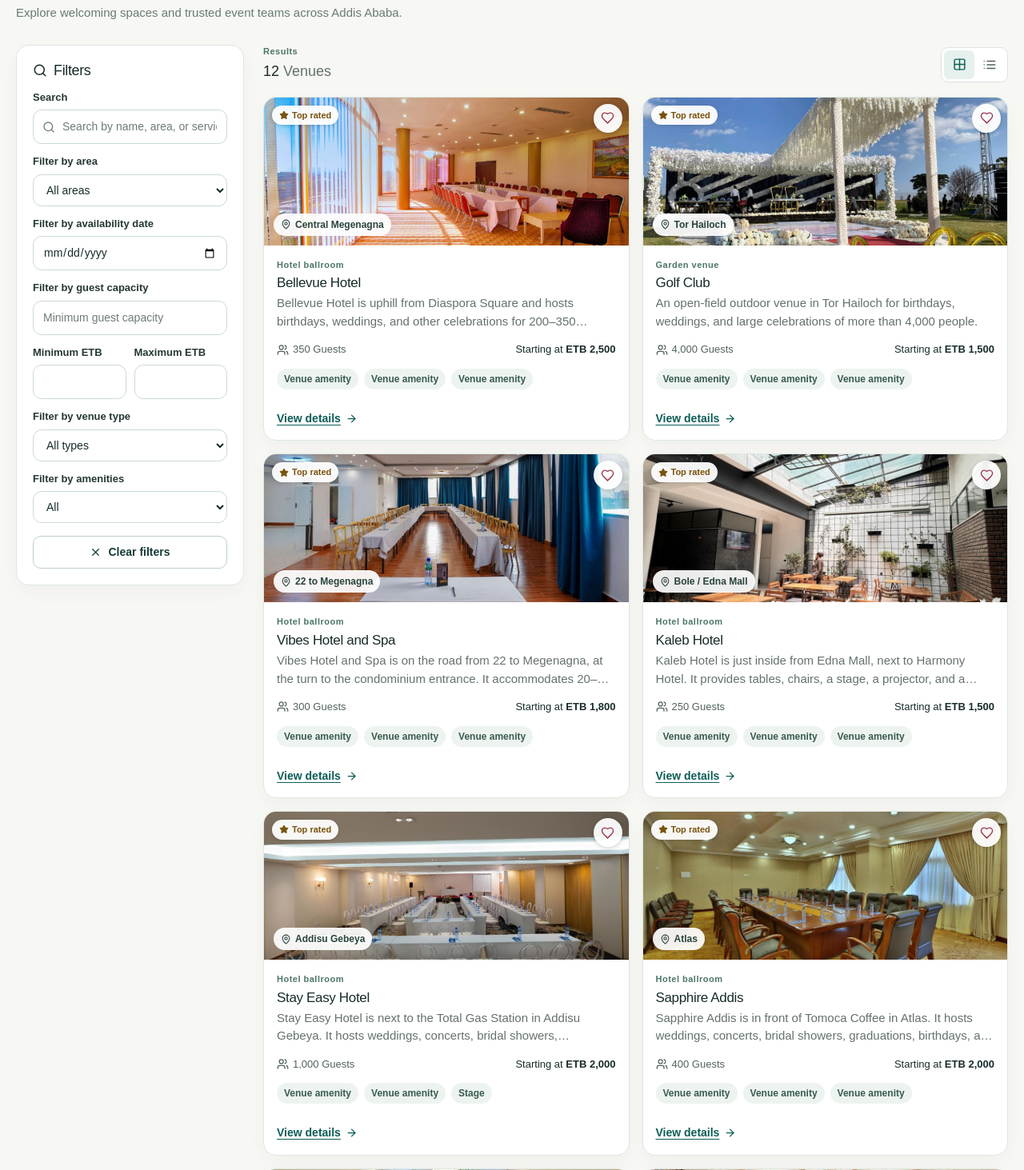
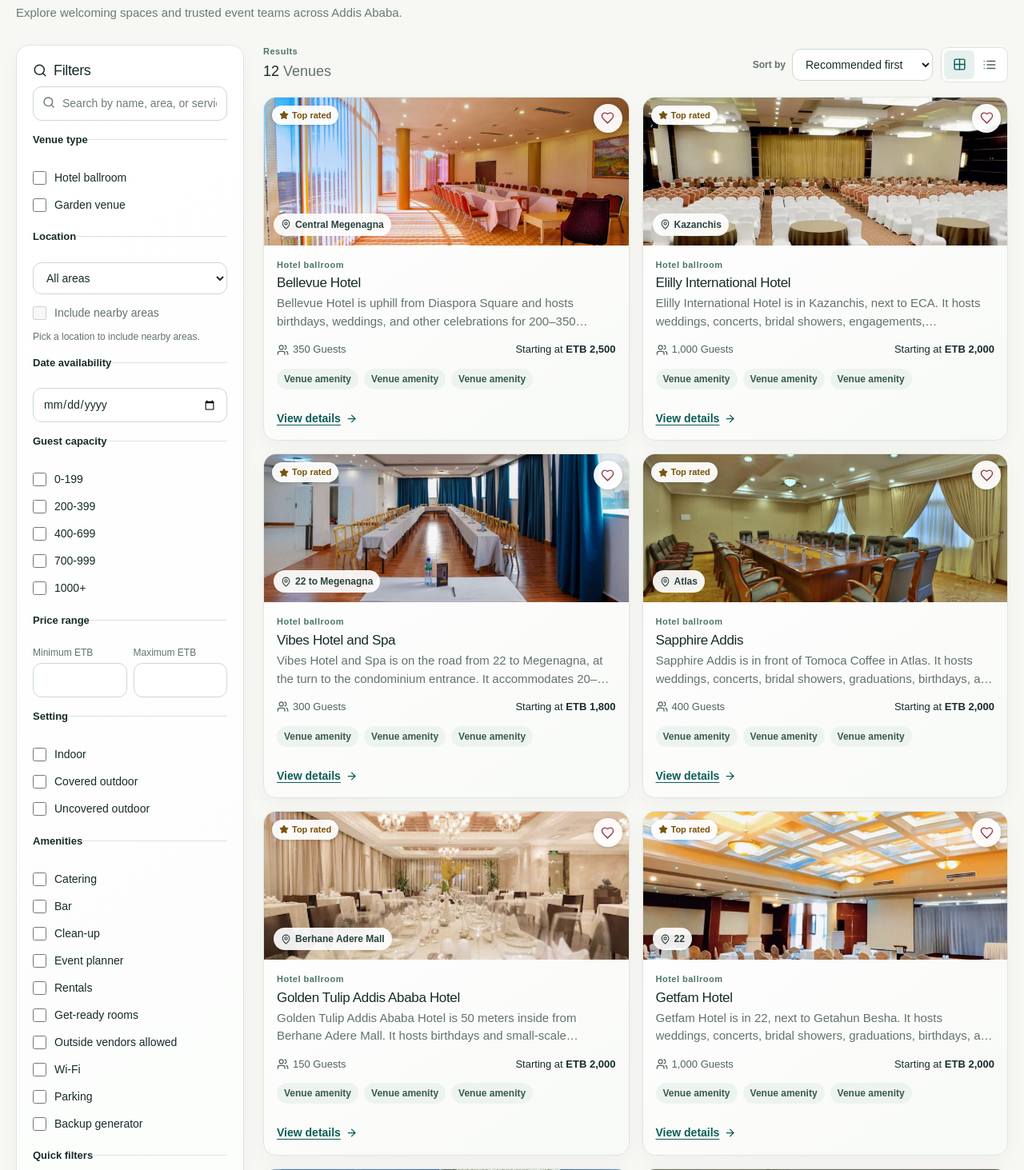
Before and after one commit to 4-kilo-dev/ssh, a Next.js app: page /venues in a window 1280 px wide. Shown: the part 207-1670 px from the top of the page at 80% size. Built offline with nearby package versions, Linux system fonts and the light colour scheme.

Commit message:
adding some of the filtering

```diff
--- a/app/globals.css
+++ b/app/globals.css
@@ -840,3 +840,19 @@ body { font-size: 15px; line-height: 1.5; }
   .site-wide-refresh .my-event-feature{grid-template-columns:1fr;padding:16px;gap:18px}
   .site-wide-refresh .my-event-feature img{height:185px;order:-1}
 }
+
+/* Card color accents — quiet enough for content, distinct enough to create hierarchy. */
+.site-wide-refresh .card{background:linear-gradient(145deg,#fff 0%,#fbfdfb 100%)}
+.site-wide-refresh .stat-card{border-top:3px solid #9bc8ba;background:linear-gradient(145deg,#f4faf6 0%,#fff 72%)}
+.site-wide-refresh .quick-link,.site-wide-refresh .link-card{background:linear-gradient(145deg,#f4faf6 0%,#fff 80%)}
+.site-wide-refresh .vendor-market-card{background:linear-gradient(145deg,#fff 0%,#f7fbf8 100%)}
+.site-wide-refresh .venue-card{background:linear-gradient(145deg,#fff 0%,#f8faf7 100%)}
+.site-wide-refresh .featured-card{background:linear-gradient(145deg,#fff 0%,#fbf7ed 100%)}
+.site-wide-refresh .agenda-item{background:linear-gradient(145deg,#fff 0%,#f6faf7 100%)}
+.site-wide-refresh .my-event-feature{border-top:4px solid #0d5d56;background:linear-gradient(120deg,#edf7f1 0%,#fff 62%,#fbf3df 100%)}
+.site-wide-refresh .my-event-feature .eyebrow{color:#0d5d56}
+.site-wide-refresh .admin-area .card{background:linear-gradient(145deg,#fff 0%,#f8fbf9 100%)}
+.site-wide-refresh .admin-area .stat-card{background:linear-gradient(145deg,#f0f8f4 0%,#fff 72%)}
+.site-wide-refresh .admin-area .admin-dashboard-columns>.card{border-top:3px solid #9bc8ba}
+.site-wide-refresh .vendor-area .card{background:linear-gradient(145deg,#fff 0%,#f8fbf9 100%)}
+.site-wide-refresh .vendor-area .dashboard-hero{border-top:4px solid #9a6410}
--- a/components/CoreFlow.tsx
+++ b/components/CoreFlow.tsx
@@ -10,8 +10,12 @@ import { formatDate, formatETB, formatMonthYear, formatNumber } from "@/lib/form
 import { t } from "@/lib/i18n";
 import { FormState, ListState, type FormStatus } from "@/components/StatePatterns";
 import { StatusBadge } from "@/components/StatusBadge";
-import { amenityLabel, useVenueFilters, venueTypeLabel } from "@/lib/venues";
+import { amenityLabel, venueTypeLabel } from "@/lib/venues";
+import { useVenueFiltersV2, type SortKey } from "@/lib/venue-filters-v2";
+import { tv2, type V2CopyKey } from "@/lib/venue-filters-v2-copy";
+import { VenueFiltersV2 } from "@/components/venues-v2/VenueFiltersV2";
 import { venueImage } from "@/lib/images";
+import "./venues-v2/venues-v2.css";
 
 export function useDemoLoading() {
   const [loading, setLoading] = useState(true);
@@ -48,27 +52,20 @@ export function VenueBrowser() {
   const { locale, venues, bookings } = useDemo();
   const loading = useDemoLoading();
   const [view, setView] = useState<"grid" | "list">("grid");
-  const { query, setQuery, area, setArea, date, setDate, capacity, setCapacity, minimum, setMinimum, maximum, setMaximum, type, setType, amenity, setAmenity, areas, types, amenities, filtered, hasFilter, clear } = useVenueFilters(venues, bookings);
+  const controller = useVenueFiltersV2(venues, bookings);
+  const { results, activeCount, clear, sort, setSort } = controller;
   return <div className="page-stack">
     <PageHeading title={t("latestVenues", locale)} description={t("homeDescription", locale)} />
     <div className="discovery-layout">
       <aside className="filter-panel card" aria-label={t("ariaFilters", locale)}>
         <h2><Search size={18} aria-hidden="true" />{t("filters", locale)}</h2>
-        <label className="label" htmlFor="venue-search">{t("search", locale)}</label>
-        <div className="search-field"><Search size={16} aria-hidden="true" /><input id="venue-search" className="field" value={query} onChange={(e) => setQuery(e.target.value)} placeholder={t("searchPlaceholder", locale)} /></div>
-        <label className="label" htmlFor="filter-area">{t("filterByArea", locale)}</label>
-        <select id="filter-area" className="field" value={area} onChange={(e) => setArea(e.target.value)}><option value="">{t("allAreas", locale)}</option>{areas.map((value) => <option key={value}>{value}</option>)}</select>
-        <label className="label" htmlFor="filter-date">{t("filterByDate", locale)}</label><input id="filter-date" className="field" type="date" value={date} onChange={(e) => setDate(e.target.value)} />
-        <label className="label" htmlFor="filter-capacity">{t("filterByCapacity", locale)}</label><input id="filter-capacity" className="field" type="number" min="1" value={capacity} onChange={(e) => setCapacity(e.target.value)} placeholder={t("minCapacity", locale)} />
-        <div className="field-pair"><div><label className="label" htmlFor="filter-min">{t("minPrice", locale)}</label><input id="filter-min" className="field" type="number" min="0" value={minimum} onChange={(e) => setMinimum(e.target.value)} /></div><div><label className="label" htmlFor="filter-max">{t("maxPrice", locale)}</label><input id="filter-max" className="field" type="number" min="0" value={maximum} onChange={(e) => setMaximum(e.target.value)} /></div></div>
-        <label className="label" htmlFor="filter-type">{t("filterByType", locale)}</label><select id="filter-type" className="field" value={type} onChange={(e) => setType(e.target.value)}><option value="">{t("allTypes", locale)}</option>{types.map((value) => <option key={value} value={value}>{venueTypeLabel(value, locale)}</option>)}</select>
-        <label className="label" htmlFor="filter-amenity">{t("filterByAmenities", locale)}</label><select id="filter-amenity" className="field" value={amenity} onChange={(e) => setAmenity(e.target.value)}><option value="">{t("all", locale)}</option>{amenities.map((value) => <option key={value} value={value}>{amenityLabel(value, locale)}</option>)}</select>
+        <VenueFiltersV2 locale={locale} controller={controller} idPrefix="venue" showSearch />
         <button className="btn btn-secondary full-width" type="button" onClick={clear}><X size={15} aria-hidden="true" />{t("clearFilters", locale)}</button>
       </aside>
       <section className="results-section" aria-labelledby="venue-results-title">
-        <div className="results-toolbar"><div><p className="eyebrow">{t("results", locale)}</p><h2 id="venue-results-title">{formatNumber(filtered.length, locale)} <span className="muted">{t("venues", locale)}</span></h2></div><div className="view-toggle" role="group" aria-label={t("listView", locale)}><button type="button" aria-pressed={view === "grid"} aria-label={t("gridView", locale)} onClick={() => setView("grid")}><Grid2X2 size={17} aria-hidden="true" /></button><button type="button" aria-pressed={view === "list"} aria-label={t("listView", locale)} onClick={() => setView("list")}><List size={18} aria-hidden="true" /></button></div></div>
-        <ListState locale={locale} items={filtered.length} loading={loading} noResults={hasFilter} emptyKey="emptyVenues">
-          <div className={view === "grid" ? "venue-grid" : "venue-list"}>{filtered.map((venue, index) => <VenueCard key={`${venue.id}-${index}`} venue={venue} />)}</div>
+        <div className="results-toolbar"><div><p className="eyebrow">{t("results", locale)}</p><h2 id="venue-results-title">{formatNumber(results.length, locale)} <span className="muted">{t("venues", locale)}</span></h2></div><div className="v2-toolbar-controls"><div className="v2-sort"><label htmlFor="venue-sort">{tv2("fSort", locale)}</label><select id="venue-sort" className="field" value={sort} onChange={(event) => setSort(event.target.value as SortKey)}>{(["recommended", "priceLow", "priceHigh", "capacityHigh", "capacityLow"] as SortKey[]).map((key) => <option key={key} value={key}>{tv2(`sort.${key}` as V2CopyKey, locale)}</option>)}</select></div><div className="view-toggle" role="group" aria-label={t("listView", locale)}><button type="button" aria-pressed={view === "grid"} aria-label={t("gridView", locale)} onClick={() => setView("grid")}><Grid2X2 size={17} aria-hidden="true" /></button><button type="button" aria-pressed={view === "list"} aria-label={t("listView", locale)} onClick={() => setView("list")}><List size={18} aria-hidden="true" /></button></div></div></div>
+        <ListState locale={locale} items={results.length} loading={loading} noResults={activeCount > 0} emptyKey="emptyVenues">
+          <div className={view === "grid" ? "venue-grid" : "venue-list"}>{results.map((venue, index) => <VenueCard key={`${venue.id}-${index}`} venue={venue} />)}</div>
         </ListState>
       </section>
     </div>
--- a/components/VendorFlow.tsx
+++ b/components/VendorFlow.tsx
@@ -3,7 +3,7 @@
 import { Link, useRouter } from "@/lib/nav";
 import { useSearchParams } from "next/navigation";
 import { useEffect, useState } from "react";
-import { ArrowLeft, ArrowRight, Bell, BriefcaseBusiness, CalendarDays, CheckCircle2, CircleDollarSign, Heart, MessageCircle, Search, Settings, ShieldAlert, Star, Users, X } from "lucide-react";
+import { ArrowLeft, ArrowRight, Bell, BriefcaseBusiness, CalendarDays, CheckCircle2, CircleDollarSign, Heart, MessageCircle, Search, Settings, ShieldAlert, SlidersHorizontal, Star, Users, X } from "lucide-react";
 import type { Inquiry, Vendor } from "@/lib/mock-data";
 import { useDemo } from "@/lib/store";
 import { formatDate, formatETB, formatNumber } from "@/lib/format";
@@ -11,6 +11,7 @@ import { t } from "@/lib/i18n";
 import { FormState, ListState, type FormStatus } from "@/components/StatePatterns";
 import { StatusBadge } from "@/components/StatusBadge";
 import { vendorGallery, vendorImage } from "@/lib/images";
+import "./venues-v2/venues-v2.css";
 
 const categoryKeys: Record<string, string> = {
   Photography: "categoryPhotography", Catering: "categoryCatering", Decor: "categoryDecor",
@@ -53,24 +54,40 @@ export function CustomerVendorBrowser() {
   const loading = useListLoading();
   const [query, setQuery] = useState("");
   const [category, setCategory] = useState("");
-  const filtered = vendors.filter((vendor) => vendor.status === "Active" && (!category || vendor.category === category) && `${vendor.name} ${vendor.category} ${vendor.area} ${vendor.services.join(" ")}`.toLowerCase().includes(query.toLowerCase()));
-  const hasFilter = Boolean(query || category);
+  const [area, setArea] = useState("");
+  const [service, setService] = useState("");
+  const [minimum, setMinimum] = useState("");
+  const [maximum, setMaximum] = useState("");
+  const areas = Array.from(new Set(vendors.map((vendor) => vendor.area))).sort();
+  const services = Array.from(new Set(vendors.flatMap((vendor) => vendor.services))).sort();
+  const filtered = vendors.filter((vendor) => {
+    const matchesSearch = `${vendor.name} ${vendor.category} ${vendor.area} ${vendor.services.join(" ")}`.toLowerCase().includes(query.toLowerCase());
+    const matchesPrice = (!minimum || vendor.startingPrice >= Number(minimum)) && (!maximum || vendor.startingPrice <= Number(maximum));
+    return vendor.status === "Active" && matchesSearch && (!category || vendor.category === category) && (!area || vendor.area === area) && (!service || vendor.services.includes(service)) && matchesPrice;
+  });
+  const hasFilter = Boolean(query || category || area || service || minimum || maximum);
+  function clearFilters() { setQuery(""); setCategory(""); setArea(""); setService(""); setMinimum(""); setMaximum(""); }
   return <div className="page-stack">
     <Heading title={t("vendors", locale)} description={t("vendorDirectory", locale)} />
-    <div className="card vendor-filter-panel">
-      <div className="filter-field filter-field-grow">
-        <label className="label" htmlFor="vendor-search">{t("search", locale)}</label>
-        <div className="search-field"><Search size={16} aria-hidden="true" /><input id="vendor-search" className="field" value={query} onChange={(event) => setQuery(event.target.value)} placeholder={t("vendorSearchPlaceholder", locale)} /></div>
-      </div>
-      <div className="filter-field">
-        <label className="label" htmlFor="vendor-category">{t("filterByCategory", locale)}</label>
-        <select id="vendor-category" className="field" value={category} onChange={(event) => setCategory(event.target.value)}><option value="">{t("allCategories", locale)}</option>{categories.map((value) => <option key={value} value={value}>{localCategory(value, locale)}</option>)}</select>
-      </div>
-      {hasFilter && <button className="btn btn-secondary vendor-filter-clear" type="button" onClick={() => { setQuery(""); setCategory(""); }}><X size={15} aria-hidden="true" />{t("clearFilters", locale)}</button>}
+    <div className="discovery-layout vendor-discovery-layout">
+      <aside className="card" aria-label={t("ariaFilters", locale)}>
+        <h2 className="v2-filters-title"><SlidersHorizontal size={18} aria-hidden="true" />{t("filters", locale)}</h2>
+        <div className="v2-filters">
+          <div className="v2-group">
+            <label className="label" htmlFor="vendor-search">{t("search", locale)}</label>
+            <div className="v2-search"><Search size={16} aria-hidden="true" /><input id="vendor-search" className="field" value={query} onChange={(event) => setQuery(event.target.value)} placeholder={t("vendorSearchPlaceholder", locale)} /></div>
+          </div>
+          <fieldset className="v2-group"><legend className="v2-legend">{t("filterByCategory", locale)}</legend><select id="vendor-category" className="field" value={category} onChange={(event) => setCategory(event.target.value)}><option value="">{t("allCategories", locale)}</option>{categories.map((value) => <option key={value} value={value}>{localCategory(value, locale)}</option>)}</select></fieldset>
+          <fieldset className="v2-group"><legend className="v2-legend">{t("allAreas", locale)}</legend><select id="vendor-area" className="field" value={area} onChange={(event) => setArea(event.target.value)}><option value="">{t("allAreas", locale)}</option>{areas.map((value) => <option key={value} value={value}>{value}</option>)}</select></fieldset>
+          <fieldset className="v2-group"><legend className="v2-legend">{t("services", locale)}</legend><select id="vendor-service" className="field" value={service} onChange={(event) => setService(event.target.value)}><option value="">{t("services", locale)}</option>{services.map((value) => <option key={value} value={value}>{value}</option>)}</select></fieldset>
+          <fieldset className="v2-group"><legend className="v2-legend">{t("priceRange", locale)}</legend><div className="v2-price-pair"><label htmlFor="vendor-min-price">{t("minPrice", locale)}<input id="vendor-min-price" className="field" type="number" min="0" value={minimum} onChange={(event) => setMinimum(event.target.value)} placeholder={t("minPrice", locale)} /></label><label htmlFor="vendor-max-price">{t("maxPrice", locale)}<input id="vendor-max-price" className="field" type="number" min="0" value={maximum} onChange={(event) => setMaximum(event.target.value)} placeholder={t("maxPrice", locale)} /></label></div></fieldset>
+        </div>
+        <button className="btn btn-secondary full-width v2-clear" type="button" onClick={clearFilters}><X size={15} aria-hidden="true" />{t("clearFilters", locale)}</button>
+      </aside>
+      <section className="results-section" aria-label={t("vendors", locale)}><div className="results-toolbar"><div><p className="eyebrow">{t("results", locale)}</p><h2>{formatNumber(filtered.length, locale)} {t("vendors", locale)}</h2></div></div>
+        <ListState locale={locale} items={filtered.length} loading={loading} noResults={hasFilter} emptyKey="emptyVendors"><div className="vendor-market-grid">{filtered.map((vendor) => <VendorCard key={vendor.id} vendor={vendor} />)}</div></ListState>
+      </section>
     </div>
-    <section className="results-section" aria-label={t("vendors", locale)}><div className="results-toolbar"><div><p className="eyebrow">{t("results", locale)}</p><h2>{formatNumber(filtered.length, locale)} {t("vendors", locale)}</h2></div></div>
-      <ListState locale={locale} items={filtered.length} loading={loading} noResults={hasFilter} emptyKey="emptyVendors"><div className="vendor-market-grid">{filtered.map((vendor) => <VendorCard key={vendor.id} vendor={vendor} />)}</div></ListState>
-    </section>
   </div>;
 }
 
--- a/components/tg/TgVenueBrowser.tsx
+++ b/components/tg/TgVenueBrowser.tsx
@@ -6,10 +6,12 @@ import { Search, SlidersHorizontal, X } from "lucide-react";
 import { useDemo } from "@/lib/store";
 import { t } from "@/lib/i18n";
 import { formatNumber } from "@/lib/format";
-import { amenityLabel, useVenueFilters, venueTypeLabel } from "@/lib/venues";
+import { useVenueFiltersV2, type SortKey } from "@/lib/venue-filters-v2";
+import { tv2, type V2CopyKey } from "@/lib/venue-filters-v2-copy";
 import { ListState } from "@/components/StatePatterns";
 import { VenueCard, useDemoLoading } from "@/components/CoreFlow";
 import { TgSheet } from "@/components/tg/TgSheet";
+import { VenueFiltersV2 } from "@/components/venues-v2/VenueFiltersV2";
 
 /**
  * Mini App venue list. Same shared filter hook, predicate and option lists as
@@ -22,33 +24,19 @@ export function TgVenueBrowser() {
   const loading = useDemoLoading();
   const [sheetOpen, setSheetOpen] = useState(false);
 
-  const {
-    query, setQuery, area, setArea, date, setDate, capacity, setCapacity,
-    minimum, setMinimum, maximum, setMaximum, type, setType, amenity, setAmenity,
-    areas, types, amenities, filtered, hasFilter, clear,
-  } = useVenueFilters(venues, bookings, {
+  const controller = useVenueFiltersV2(venues, bookings, {
     query: params.get("q") ?? "",
     area: params.get("area") ?? "",
-    type: params.get("type") ?? "",
+    types: params.get("type") ? [params.get("type") as string] : [],
   });
-
-  const activeChips = [
-    area && { key: "area", label: area, clear: () => setArea("") },
-    type && { key: "type", label: venueTypeLabel(type, locale), clear: () => setType("") },
-    date && { key: "date", label: date, clear: () => setDate("") },
-    capacity && { key: "capacity", label: `≥ ${formatNumber(Number(capacity), locale)}`, clear: () => setCapacity("") },
-    minimum && { key: "minimum", label: `≥ ${formatNumber(Number(minimum), locale)} ETB`, clear: () => setMinimum("") },
-    maximum && { key: "maximum", label: `≤ ${formatNumber(Number(maximum), locale)} ETB`, clear: () => setMaximum("") },
-    amenity && { key: "amenity", label: amenityLabel(amenity, locale), clear: () => setAmenity("") },
-  ].filter(Boolean) as { key: string; label: string; clear: () => void }[];
-  const activeCount = activeChips.length + (query ? 1 : 0);
+  const { filters, results, activeCount, clear, sort, setSort } = controller;
 
   const sheetFooter = <>
     <button className="btn btn-secondary full-width" type="button" onClick={clear}>
       <X size={15} aria-hidden="true" />{t("clearFilters", locale)}
     </button>
     <button className="btn btn-primary full-width" type="button" onClick={() => setSheetOpen(false)}>
-      {t("applyFilters", locale)} · {formatNumber(filtered.length, locale)}
+      {t("applyFilters", locale)} · {formatNumber(results.length, locale)}
     </button>
   </>;
 
@@ -64,8 +52,8 @@ export function TgVenueBrowser() {
         <Search size={16} aria-hidden="true" />
         <input
           className="field"
-          value={query}
-          onChange={(event) => setQuery(event.target.value)}
+          value={filters.query}
+          onChange={(event) => controller.update("query", event.target.value)}
           placeholder={t("searchPlaceholder", locale)}
           aria-label={t("search", locale)}
         />
@@ -77,59 +65,18 @@ export function TgVenueBrowser() {
         <SlidersHorizontal size={16} aria-hidden="true" />
         {t("filters", locale)}{activeCount > 0 ? ` (${formatNumber(activeCount, locale)})` : ""}
       </button>
-      <p className="eyebrow" role="status">{formatNumber(filtered.length, locale)} {t("venues", locale)}</p>
+      <div className="v2-sort"><label htmlFor="tg-venue-sort">{tv2("fSort", locale)}</label><select id="tg-venue-sort" className="field" value={sort} onChange={(event) => setSort(event.target.value as SortKey)}>{(["recommended", "priceLow", "priceHigh", "capacityHigh", "capacityLow"] as SortKey[]).map((key) => <option key={key} value={key}>{tv2(`sort.${key}` as V2CopyKey, locale)}</option>)}</select></div>
+      <p className="eyebrow" role="status">{formatNumber(results.length, locale)} {t("venues", locale)}</p>
     </div>
 
-    {activeChips.length > 0 && <div className="tg-chips" role="group" aria-label={t("tgActiveFilters", locale)}>
-      {activeChips.map((chip) => <button className="tg-chip is-active" key={chip.key} type="button" onClick={chip.clear}>
-        {chip.label}
-        <span className="tg-chip-x" aria-hidden="true"><X size={13} /></span>
-      </button>)}
-    </div>}
-
-    <ListState locale={locale} items={filtered.length} loading={loading} noResults={hasFilter} emptyKey="emptyVenues">
+    <ListState locale={locale} items={results.length} loading={loading} noResults={activeCount > 0} emptyKey="emptyVenues">
       <div className="venue-grid">
-        {filtered.map((venue) => <VenueCard key={venue.id} venue={venue} />)}
+        {results.map((venue, index) => <VenueCard key={`${venue.id}-${index}`} venue={venue} />)}
       </div>
     </ListState>
 
     <TgSheet open={sheetOpen} onClose={() => setSheetOpen(false)} title={t("filters", locale)} footer={sheetFooter}>
-      <label className="label" htmlFor="tg-filter-date">{t("filterByDate", locale)}</label>
-      <input id="tg-filter-date" className="field" type="date" value={date} onChange={(event) => setDate(event.target.value)} />
-
-      <label className="label" htmlFor="tg-filter-area">{t("filterByArea", locale)}</label>
-      <select id="tg-filter-area" className="field" value={area} onChange={(event) => setArea(event.target.value)}>
-        <option value="">{t("allAreas", locale)}</option>
-        {areas.map((value) => <option key={value} value={value}>{value}</option>)}
-      </select>
-
-      <label className="label" htmlFor="tg-filter-type">{t("filterByType", locale)}</label>
-      <select id="tg-filter-type" className="field" value={type} onChange={(event) => setType(event.target.value)}>
-        <option value="">{t("allTypes", locale)}</option>
-        {types.map((value) => <option key={value} value={value}>{venueTypeLabel(value, locale)}</option>)}
-      </select>
-
-      <label className="label" htmlFor="tg-filter-capacity">{t("filterByCapacity", locale)}</label>
-      <input id="tg-filter-capacity" className="field" type="number" min="1" value={capacity} onChange={(event) => setCapacity(event.target.value)} placeholder={t("minCapacity", locale)} />
-
-      <div className="field-pair">
-        <div>
-          <label className="label" htmlFor="tg-filter-min">{t("minPrice", locale)}</label>
-          <input id="tg-filter-min" className="field" type="number" min="0" value={minimum} onChange={(event) => setMinimum(event.target.value)} />
-        </div>
-        <div>
-          <label className="label" htmlFor="tg-filter-max">{t("maxPrice", locale)}</label>
-          <input id="tg-filter-max" className="field" type="number" min="0" value={maximum} onChange={(event) => setMaximum(event.target.value)} />
-        </div>
-      </div>
-
-      <label className="label" htmlFor="tg-filter-amenity">{t("filterByAmenities", locale)}</label>
-      <select id="tg-filter-amenity" className="field" value={amenity} onChange={(event) => setAmenity(event.target.value)}>
-        <option value="">{t("all", locale)}</option>
-        {amenities.map((value) => <option key={value} value={value}>{amenityLabel(value, locale)}</option>)}
-      </select>
-
-      <p className="small-note">{t("dateRule", locale)}</p>
+      <VenueFiltersV2 locale={locale} controller={controller} idPrefix="tg-venue" touch />
     </TgSheet>
   </div>;
 }
--- a/components/venues-v2/VenueBrowserGates.tsx
+++ b/components/venues-v2/VenueBrowserGates.tsx
@@ -2,16 +2,14 @@
 
 import { VenueBrowser } from "@/components/CoreFlow";
 import { TgVenueBrowser } from "@/components/tg/TgVenueBrowser";
-import { useFiltersV2Flag } from "@/lib/venue-filters-v2";
-import { VenueBrowserV2 } from "./VenueBrowserV2";
-import { TgVenueBrowserV2 } from "./TgVenueBrowserV2";
 
-/** /venues: the v2 browser only when the URL has ?filters=v2, otherwise the existing browser with no wrapper. */
+
+/** /venues: use the original venue cards and controls with the expanded filters. */
 export function VenueBrowserGate() {
-  return useFiltersV2Flag() ? <VenueBrowserV2 /> : <VenueBrowser />;
+  return <VenueBrowser />;
 }
 
-/** /tg/venues: same gate for the Telegram Mini App browser. */
+/** /tg/venues: keep the original Mini App venue UI. */
 export function TgVenueBrowserGate() {
-  return useFiltersV2Flag() ? <TgVenueBrowserV2 /> : <TgVenueBrowser />;
+  return <TgVenueBrowser />;
 }
```
